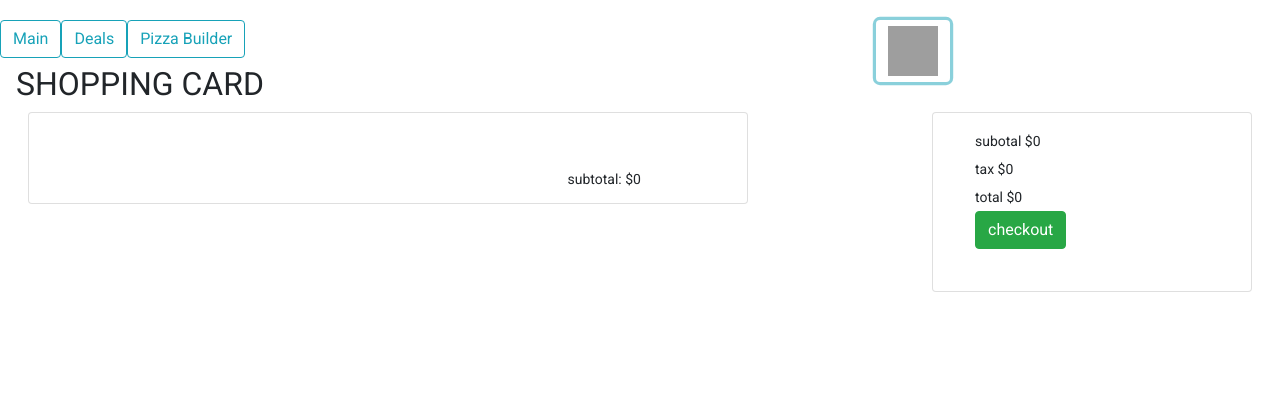
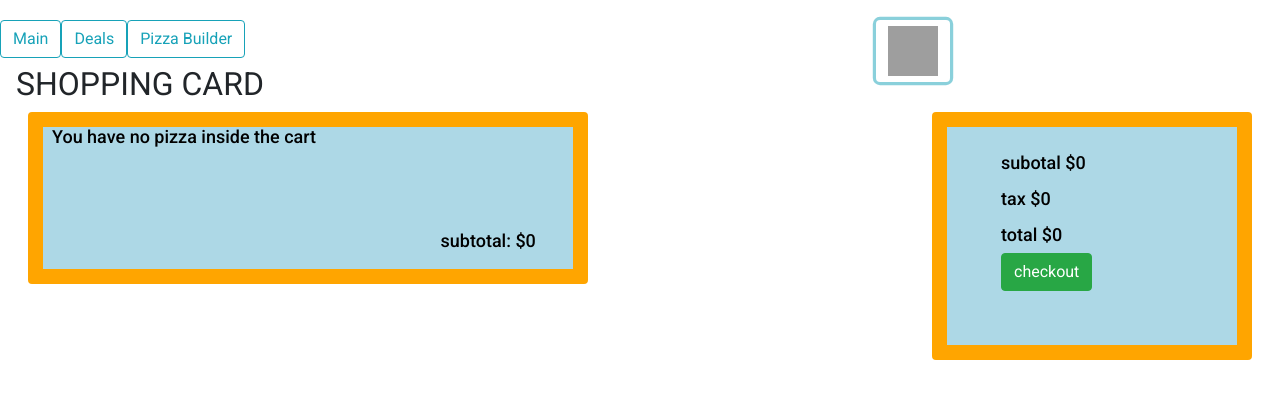
Before and after one commit to qazzerz/CSCI313GroupProject, an Angular app in the folder Azul-Pizza/: page / in a window 1280 px wide. Both pictures are taken after a click on the button 913 px from the left and 51 px from the top of the page. Shown: the top 398 px of the page. Built offline with nearby package versions, Linux system fonts and the light colour scheme; grey boxes are pictures that could not be loaded.

Commit message:
making it look nice

```diff
--- a/Azul-Pizza/src/app/main-page/shopping-cart-card/shopping-cart-card.component.css
+++ b/Azul-Pizza/src/app/main-page/shopping-cart-card/shopping-cart-card.component.css
@@ -1,9 +1,7 @@
 .checkout{
-    position:absolute;
+    position:fixed;
     top:8em;
     right:2em;
-
-
 }
 .cardpostion{
     position:absolute;
@@ -34,3 +32,15 @@ li{
 p{
     margin-left: .5em;
 }
+.card {
+    border: 15px solid orange;
+    background-color: lightblue;
+    color: black;
+    font-weight:500;
+    font-size: large;
+}
+.mat-button-toggle-appearance-standard{
+    background-color:lightgreen;
+    border: 2px solid orange;
+    color: black;
+}
--- a/Azul-Pizza/src/app/main-page/shopping-cart-card/shopping-cart-card.component.html
+++ b/Azul-Pizza/src/app/main-page/shopping-cart-card/shopping-cart-card.component.html
@@ -5,16 +5,24 @@
 
     <div *ngIf="!delivery">
         <div class="cardpostion" *ngIf="!displayCheckout">
-            <div class="card" style="width: 45rem;">
-                <div  class ="list">
+
+                <div class="card" style="width: 35rem;">
+                    <div *ngIf="!displayNoPizza">
+                        <p>You have no pizza inside the cart </p>
+                    </div>
+                    <div  class ="list" >
                             <li *ngFor = "let item of cartList">
                                 <span>{{item.name}}   ${{item.price}}</span>
                                 <p>  Desciption: {{item.desciption}}</p>
-                        <button (click)="removeItem(item)">Remove item</button>
+                                <mat-button-toggle-group>
+                                    <mat-button-toggle (click)="removeItem(item)" value="remove">remove Item</mat-button-toggle>
+                                </mat-button-toggle-group>
                             </li>
                     </div>
+
                     <div class="subtotal">subtotal:  ${{subtotal}} </div>
                 </div>
+
         </div>
 
 
--- a/Azul-Pizza/src/app/main-page/shopping-cart-card/shopping-cart-card.component.ts
+++ b/Azul-Pizza/src/app/main-page/shopping-cart-card/shopping-cart-card.component.ts
@@ -18,17 +18,35 @@ export class ShoppingCartCardComponent implements OnInit {
   subtotal:number=0;
   tax:number=0;
   total:number=0;
+  displayNoPizza: boolean = true;
+  displayPizza: boolean = true;
+  displayCheckout: boolean = false;
+  cashOrCard: string = "";
+  deliveryOrPickup: string = "";
+  delivery: boolean = false;
+  address: string = "";
+  city: string = "";
+  state: string = "";
+  zip: string = "";
+  done: boolean = false;
 
   constructor(private cartListService:ShoppingCartService) { }
 
   ngOnInit(): void {
     this.cartList = this.cartListService.getCartList();
-
+   this.cartLengh();
     for(let l=0;l<this.cartList.length;l++){ //gernerating subtotals
       this.AddToTotal(this.cartList[l].price);
     }
   }
-
+  cartLengh(){
+    if (this.cartList.length < 1){
+      this.displayNoPizza = false;
+     }
+     else{
+       this.displayNoPizza = true
+     }
+  }
   AddToTotal(newNum:number){
     (this.subtotal = this.subtotal + newNum);
     (this.tax = 1*this.cartList.length);
@@ -39,19 +57,11 @@ export class ShoppingCartCardComponent implements OnInit {
     this.total = this.total - remItem.price;
     this.cartListService.removeItem(remItem);
     this.tax = this.tax -1;
+    this.cartLengh();
 
   }
 
-  displayPizza: boolean = true;
-  displayCheckout: boolean = false;
-  cashOrCard: string = "";
-  deliveryOrPickup: string = "";
-  delivery: boolean = false;
-  address: string = "";
-  city: string = "";
-  state: string = "";
-  zip: string = "";
-  done: boolean = false;
+
 
   checkout(){
     this.displayPizza = false;
```
Lines whose indentation alone changed are shown as unchanged.
